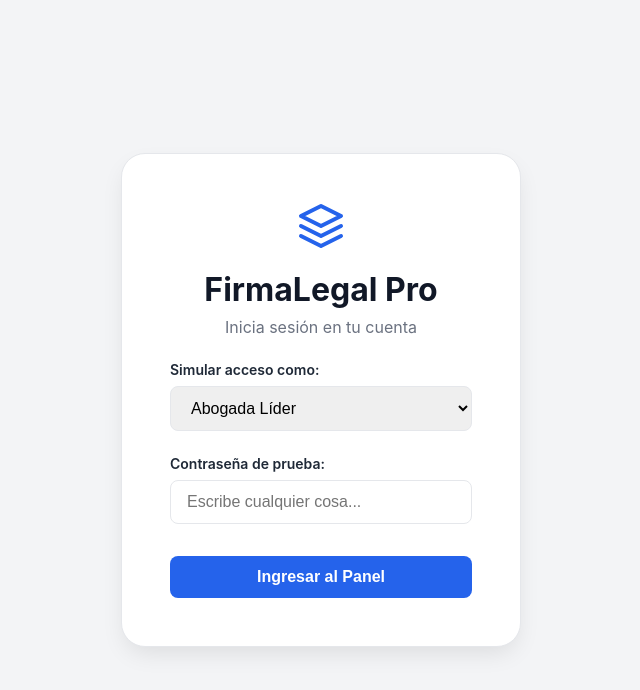
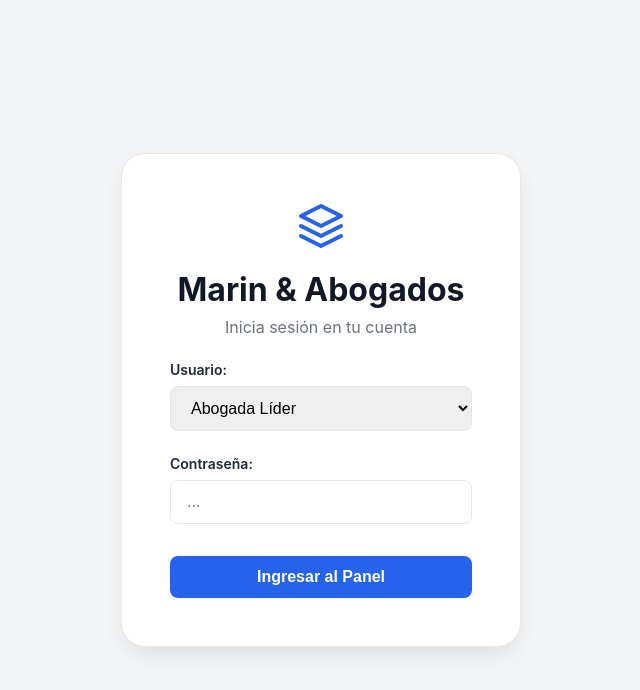
Before and after one commit to neland92/marinAbogados, a React (Vite) app: page / in a window 1280 px wide. Shown: the top 690 px of the page, without its empty margins (319-959 px from the left). Built offline with nearby package versions, Linux system fonts and the light colour scheme.

Commit message:
Update UI: Branding Marin & Abogados and login text changes

```diff
--- a/index.html
+++ b/index.html
@@ -4,7 +4,7 @@
     <meta charset="UTF-8" />
     <link rel="icon" type="image/svg+xml" href="/favicon.svg" />
     <meta name="viewport" content="width=device-width, initial-scale=1.0" />
-    <title>ticket-app</title>
+    <title>Marin & Abogados</title>
   </head>
   <body>
     <div id="root"></div>
--- a/src/App.jsx
+++ b/src/App.jsx
@@ -179,22 +179,22 @@ export default function App() {
             <path d="M2 17l10 5 10-5"></path>
             <path d="M2 12l10 5 10-5"></path>
           </svg>
-          <h1 style={{margin: '0 0 0.5rem 0', color: 'var(--primary-color)'}}>FirmaLegal Pro</h1>
+          <h1 style={{margin: '0 0 0.5rem 0', color: 'var(--primary-color)'}}>Marin & Abogados</h1>
           <p style={{margin: 0, color: 'var(--text-muted)'}}>Inicia sesión en tu cuenta</p>
 
           <form onSubmit={handleLogin}>
             <div className="login-input-group">
-              <label>Simular acceso como:</label>
+              <label>Usuario:</label>
               <select value={role} onChange={(e) => setRole(e.target.value)}>
                 {ROLES.map(r => <option key={r} value={r}>{r}</option>)}
               </select>
             </div>
 
             <div className="login-input-group">
-              <label>Contraseña de prueba:</label>
+              <label>Contraseña:</label>
               <input
                 type="password"
-                placeholder="Escribe cualquier cosa..."
+                placeholder="..."
                 value={loginPassword}
                 onChange={(e) => setLoginPassword(e.target.value)}
                 required
@@ -220,7 +220,7 @@ export default function App() {
             <path d="M2 17l10 5 10-5"></path>
             <path d="M2 12l10 5 10-5"></path>
           </svg>
-          FirmaLegal Pro
+          Marin & Abogados
         </div>
 
         <div className={`nav-link ${currentView === 'dashboard' ? 'active' : ''}`} onClick={() => setCurrentView('dashboard')}>
```
Also changed, not shown: 1 other file (tests, documents, lock files or other folders).
